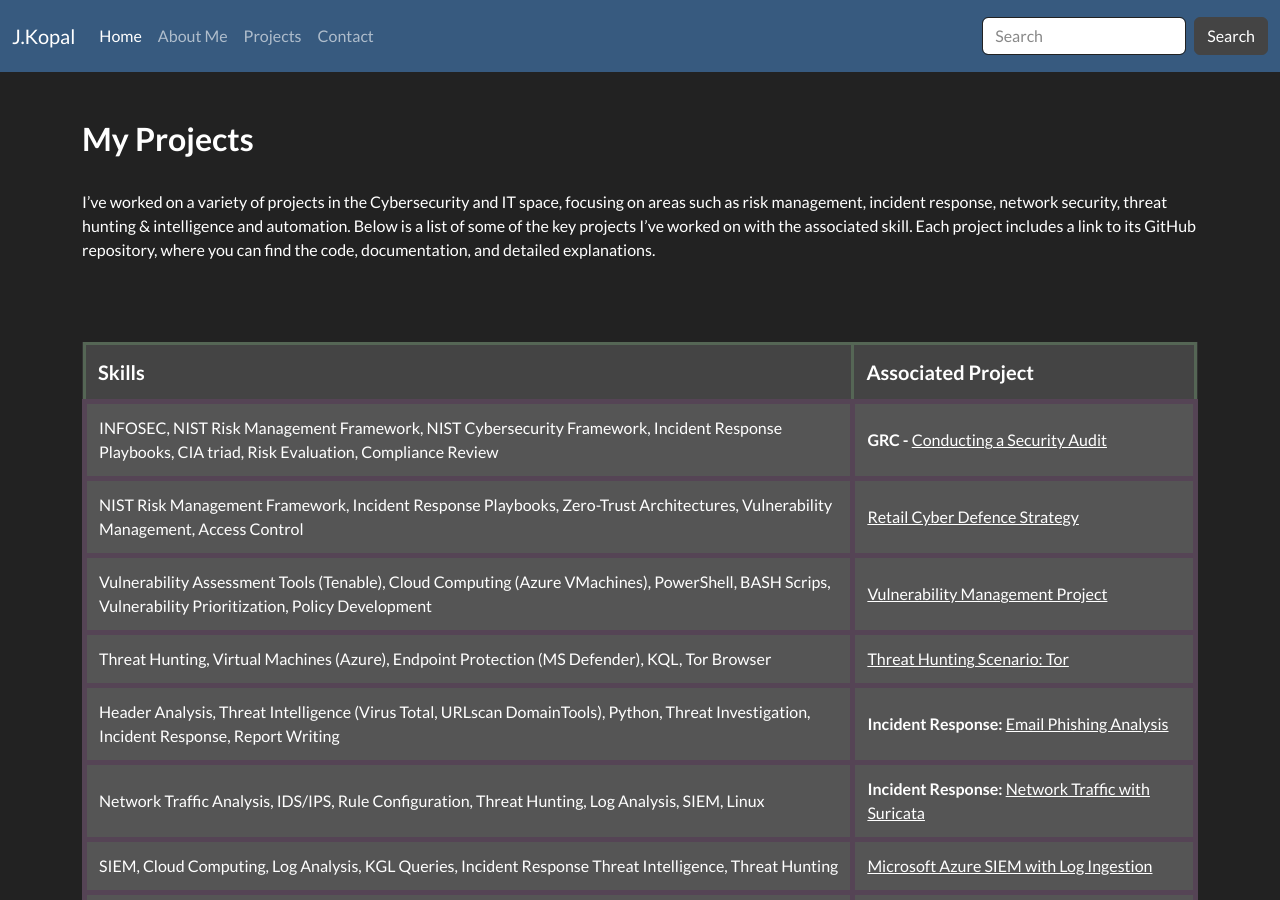
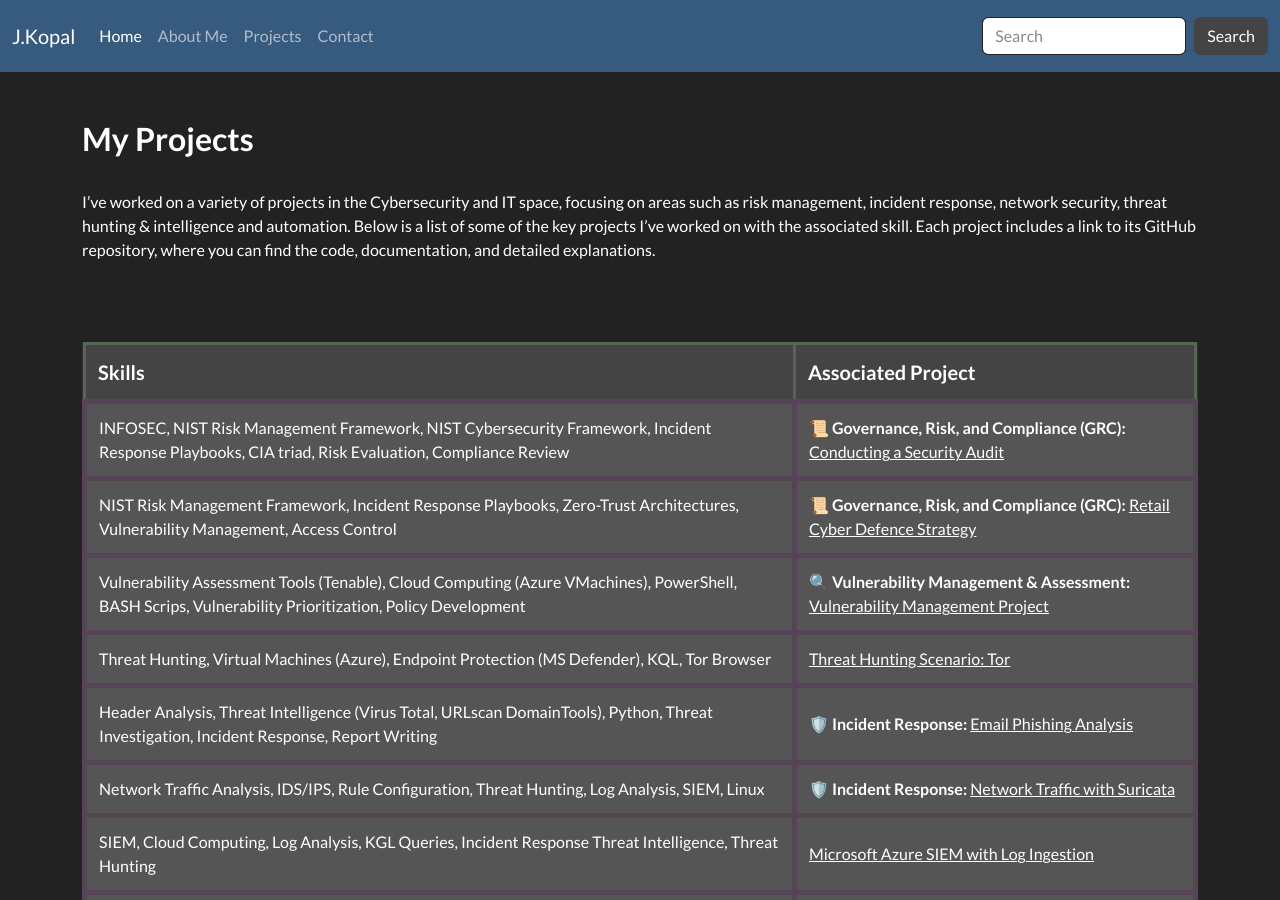
Before and after one commit to JKopal101/jkopal101.github.io, a Jekyll site: the page built from projects.md, in a window 1280 px wide and 900 px high. Built offline with Jekyll 4.4.1, drawn with Linux system fonts in a browser that asks for light colours.

Commit message:
Update projects.md

```diff
--- a/projects.md
+++ b/projects.md
@@ -25,7 +25,7 @@ I’ve worked on a variety of projects in the Cybersecurity and IT space, focusi
         Incident Response Playbooks, CIA triad, Risk Evaluation, Compliance Review
       </td>
       <td style="padding:12px; border:5px solid #545;">
-         <strong>GRC - </strong>
+         <strong>📜 Governance, Risk, and Compliance (GRC): </strong>
         <a href="https://github.com/JKopal101/Conducting-a-Security-Audit" style="color:white;">
           Conducting a Security Audit
         </a>
@@ -37,6 +37,7 @@ I’ve worked on a variety of projects in the Cybersecurity and IT space, focusi
         Zero-Trust Architectures, Vulnerability Management, Access Control
       </td>
       <td style="padding:12px; border:5px solid #545;">
+        <strong>📜 Governance, Risk, and Compliance (GRC): </strong>
         <a href="https://github.com/JKopal101/Retail-Cyber-Defence-Strategy" style="color:white;">
           Retail Cyber Defence Strategy
         </a>
@@ -47,6 +48,7 @@ I’ve worked on a variety of projects in the Cybersecurity and IT space, focusi
         PowerShell, BASH Scrips, Vulnerability Prioritization, Policy Development
       </td>
       <td style="padding:12px; border:5px solid #545;">
+        <strong>🔍 Vulnerability Management & Assessment: </strong>
         <a href="https://github.com/JKopal101/vulnerability-management-project" style="color:white;">Vulnerability Management Project</a>
       </td>
     </tr>
@@ -60,7 +62,7 @@ I’ve worked on a variety of projects in the Cybersecurity and IT space, focusi
     <tr style="background-color:#555;">
       <td style="padding:12px; border:5px solid #545;">Header Analysis, Threat Intelligence (Virus Total, URLscan DomainTools), Python, Threat Investigation, Incident Response, Report Writing </td>
       <td style="padding:12px; border:5px solid #545;">
-         <strong>Incident Response: </strong>
+         <strong>🛡️ Incident Response: </strong>
         <a href="https://github.com/JKopal101/email-phishing-analysis" style="color:white;">Email Phishing Analysis</a>
       </td>
     </tr>
@@ -68,7 +70,7 @@ I’ve worked on a variety of projects in the Cybersecurity and IT space, focusi
       <td style="padding:12px; border:5px solid #545;">Network Traffic Analysis, IDS/IPS, Rule Configuration,
         Threat Hunting, Log Analysis, SIEM, Linux </td>
       <td style="padding:12px; border:5px solid #545;">
-         <strong>Incident Response: </strong>
+         <strong>🛡️ Incident Response: </strong>
         <a href="https://github.com/JKopal101/network-traffic-with-suricata" style="color:white;">Network Traffic with Suricata</a>
       </td>
     </tr>
```
